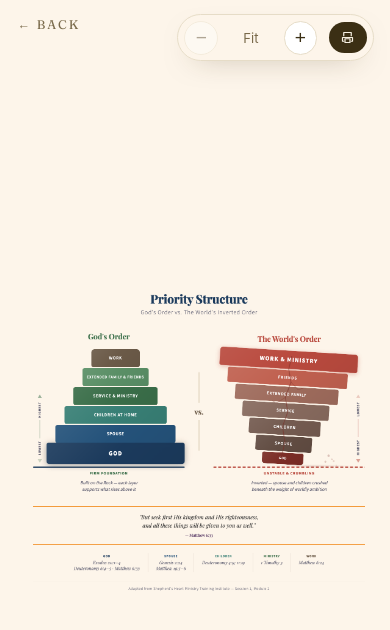
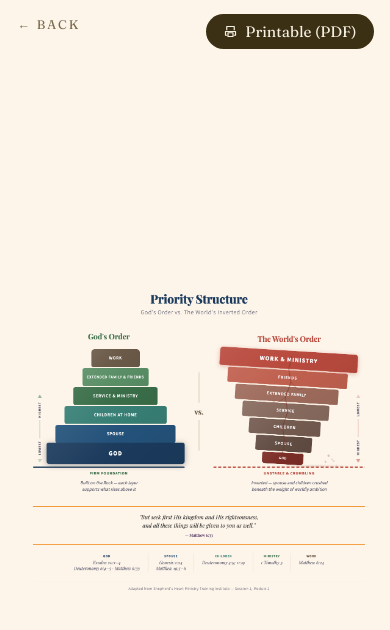
Before and after one commit to mirage-faith/web, a website: page public/mmm/library/2026-09/priority-structure.html in a window 390 px wide. Drawn offline with Linux system fonts and the light colour scheme.

Commit message:
Viewer zoom: fix flex-shrink stall, cap at native res, hide buttons on mobile
flex:none lets the image actually grow past the viewport (was
shrinking back, so + did nothing at page width). Max zoom now stops
at the graphic's native pixels, so + disables exactly when more zoom
would only blur. On phones the zoom buttons are hidden (pinch to zoom)
and the full Printable (PDF) label returns.

Co-Authored-By: Claude Opus 4.8 <noreply@anthropic.com>
Claude-Session: https://claude.ai/code/session_01Gu9TBTKnJYsck2XiqrVB6T

```diff
--- a/public/mmm/library/2026-09/priority-structure.html
+++ b/public/mmm/library/2026-09/priority-structure.html
@@ -15,7 +15,9 @@
     /* scrollable stage. margin:auto on the child centers it AND still lets
        you scroll to every edge once zoom makes it larger than the viewport. */
     .stage { min-height: 100vh; display: flex; padding: 5rem 1rem 2rem; }
-    .stage img { margin: auto; display: block; height: auto; transition: width .18s ease-out; }
+    /* flex:none so the image keeps its set width and overflows to scroll,
+       instead of flex-shrinking back to the viewport (which stalled zoom). */
+    .stage img { flex: none; margin: auto; display: block; height: auto; transition: width .18s ease-out; }
 
     .back {
       position: fixed; top: 1.05rem; left: 1.1rem; z-index: 10; color: #7a6a4b; text-decoration: none;
@@ -44,7 +46,12 @@
       transition: background .2s;
     }
     .ctl .pdf:hover { background: #574422; }
-    @media (max-width: 560px) { .ctl .pdf span { display: none; } .ctl .pdf { padding: .5rem .7rem; } }
+    /* On phones, drop the zoom buttons (pinch-to-zoom is natural) and give
+       the space back to the full PDF label. */
+    @media (max-width: 640px) {
+      .ctl #out, .ctl #in, .ctl .pct { display: none; }
+      .ctl { padding: 0; border: 0; background: none; box-shadow: none; }
+    }
   </style>
 </head>
 <body>
@@ -66,7 +73,7 @@
   <script>
     (() => {
       const NAT_W = 1200, NAT_H = 1105, ASPECT = NAT_W / NAT_H;
-      const MIN = 100, MAX = 400, STEP = 25;   // 100% == fit to page
+      const MIN = 100, STEP = 25;   // 100% == fit to page
       let z = 100;
       const img = document.getElementById("img");
       const pct = document.getElementById("pct");
@@ -78,13 +85,18 @@
         const availH = window.innerHeight - 108;       // room for the control bar + padding
         return Math.max(140, Math.min(NAT_W, availW, availH * ASPECT));
       };
+      // Stop zooming in once the graphic is shown at its native pixels: past
+      // that, + would only upscale (blur) without revealing more detail.
+      const maxZoom = () => Math.max(MIN, Math.floor((NAT_W / fitWidth() * 100) / STEP) * STEP);
       const apply = () => {
+        const mx = maxZoom();
+        if (z > mx) z = mx;
         img.style.width = Math.round(fitWidth() * z / 100) + "px";
         pct.textContent = z === 100 ? "Fit" : z + "%";
-        zin.disabled = z >= MAX;
+        zin.disabled = z >= mx;
         zout.disabled = z <= MIN;
       };
-      zin.addEventListener("click", () => { z = Math.min(MAX, z + STEP); apply(); });
+      zin.addEventListener("click", () => { z = Math.min(maxZoom(), z + STEP); apply(); });
       zout.addEventListener("click", () => { z = Math.max(MIN, z - STEP); apply(); });
       window.addEventListener("resize", apply);
       apply();
```
